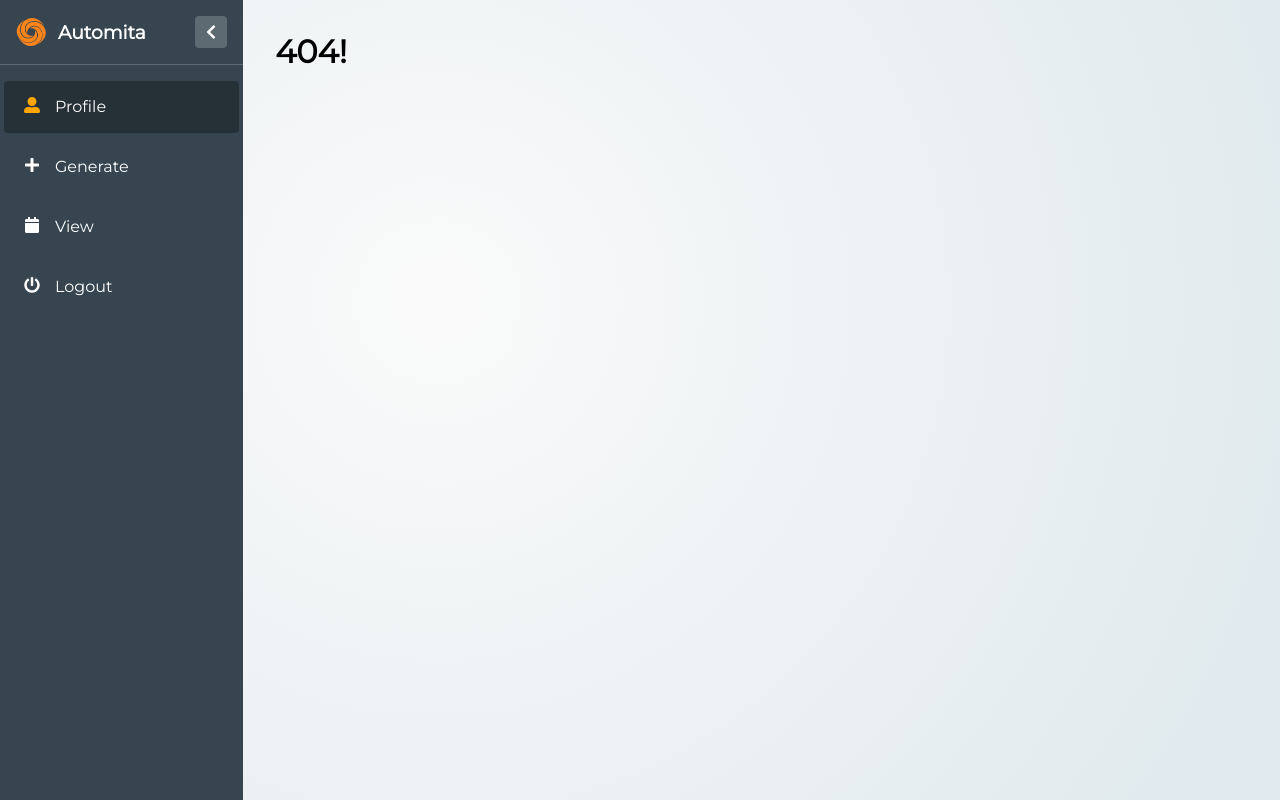
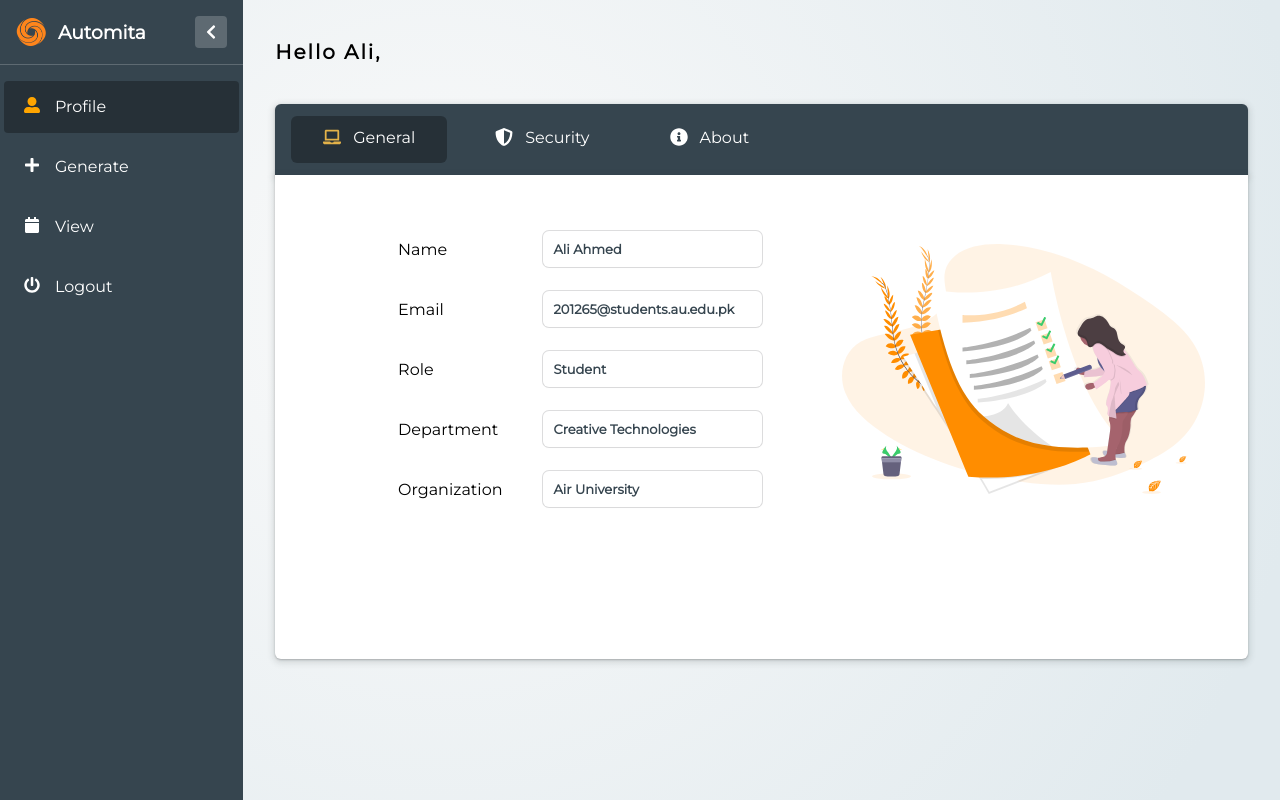
Before and after one commit to tombstone-10/Automita, a React (Vite) app in the folder client/: page /profile/general in a window 1280 px wide. Before the commit this address had no page. Built offline with nearby package versions, Linux system fonts and the light colour scheme.

Commit message:
Tabs Navigation Fix
Resolved the issue for active tab navigation.

```diff
--- a/client/src/components/Tabs.css
+++ b/client/src/components/Tabs.css
@@ -44,3 +44,7 @@
   margin-right: 0.75rem;
   font-size: 18px;
 }
+
+.is-active {
+  background: rgba(0, 0, 0, 0.3);
+}
--- a/client/src/components/Tabs.jsx
+++ b/client/src/components/Tabs.jsx
@@ -6,7 +6,7 @@ import "./Tabs.css";
 const Tabs = () => {
   const profileTabs = [
     {
-      path: "/profile",
+      path: "/profile/general",
       name: "General",
       icon: <FaLaptop />,
     },
@@ -21,19 +21,20 @@ const Tabs = () => {
       icon: <FaInfoCircle />,
     },
   ];
+
   return (
     <>
       <div className="user-heading">
-        <h2>Hello Ali</h2>
+        <h2>Hello Ali,</h2>
       </div>
       <div className="tabs">
         {profileTabs.map((item, index) => {
           return (
             <>
-              <Link to={item.path} key={index} className="tab-item">
+              <NavLink to={item.path} key={index} className="tab-item">
                 <div className="tab-icon">{item.icon}</div>
                 <div>{item.name}</div>
-              </Link>
+              </NavLink>
             </>
           );
         })}
--- a/client/src/pages/Dashboard.jsx
+++ b/client/src/pages/Dashboard.jsx
@@ -5,6 +5,7 @@ import View from "../pages/View";
 import General from "./profile/General";
 import Security from "./profile/Security";
 import About from "./profile/About";
+import Profile from "./profile/Profile";
 
 const Dashboard = () => {
   return (
@@ -12,7 +13,8 @@ const Dashboard = () => {
       <Router>
         <Sidebar>
           <Routes>
-            <Route path="/profile" index element={<General />} />
+            <Route path="/profile/general" index element={<General />} />
+            <Route path="/profile" element={<Profile />} />
             <Route path="/generate" element={<Generate />} />
             <Route path="/view" element={<View />} />
             <Route path="/profile/security" element={<Security />} />
--- a/client/src/pages/profile/General.jsx
+++ b/client/src/pages/profile/General.jsx
@@ -8,6 +8,7 @@ const General = () => {
   const role = "Student";
   const department = "Creative Technologies";
   const organization = "Air University";
+
   return (
     <>
       <Tabs />
--- /dev/null
+++ b/client/src/pages/profile/Profile.jsx
@@ -0,0 +1,12 @@
+import Tabs from "../../components/Tabs";
+
+const Profile = () => {
+  return (
+    <>
+      <Tabs />
+      <h2>Hello I am Profile</h2>
+    </>
+  );
+};
+
+export default Profile;
--- a/client/src/pages/profile/Security.jsx
+++ b/client/src/pages/profile/Security.jsx
@@ -4,7 +4,7 @@ import bg from "../../assets/images/profile.svg";
 import { useEffect, useState } from "react";
 import { FaEye, FaEyeSlash } from "react-icons/fa";
 import PasswordStrengthBar from "react-password-strength-bar";
-import { Link, NavLink } from "react-router-dom";
+import { Link } from "react-router-dom";
 
 const Security = () => {
   const [currentPassword, setCurrentPassword] = useState("");
```
